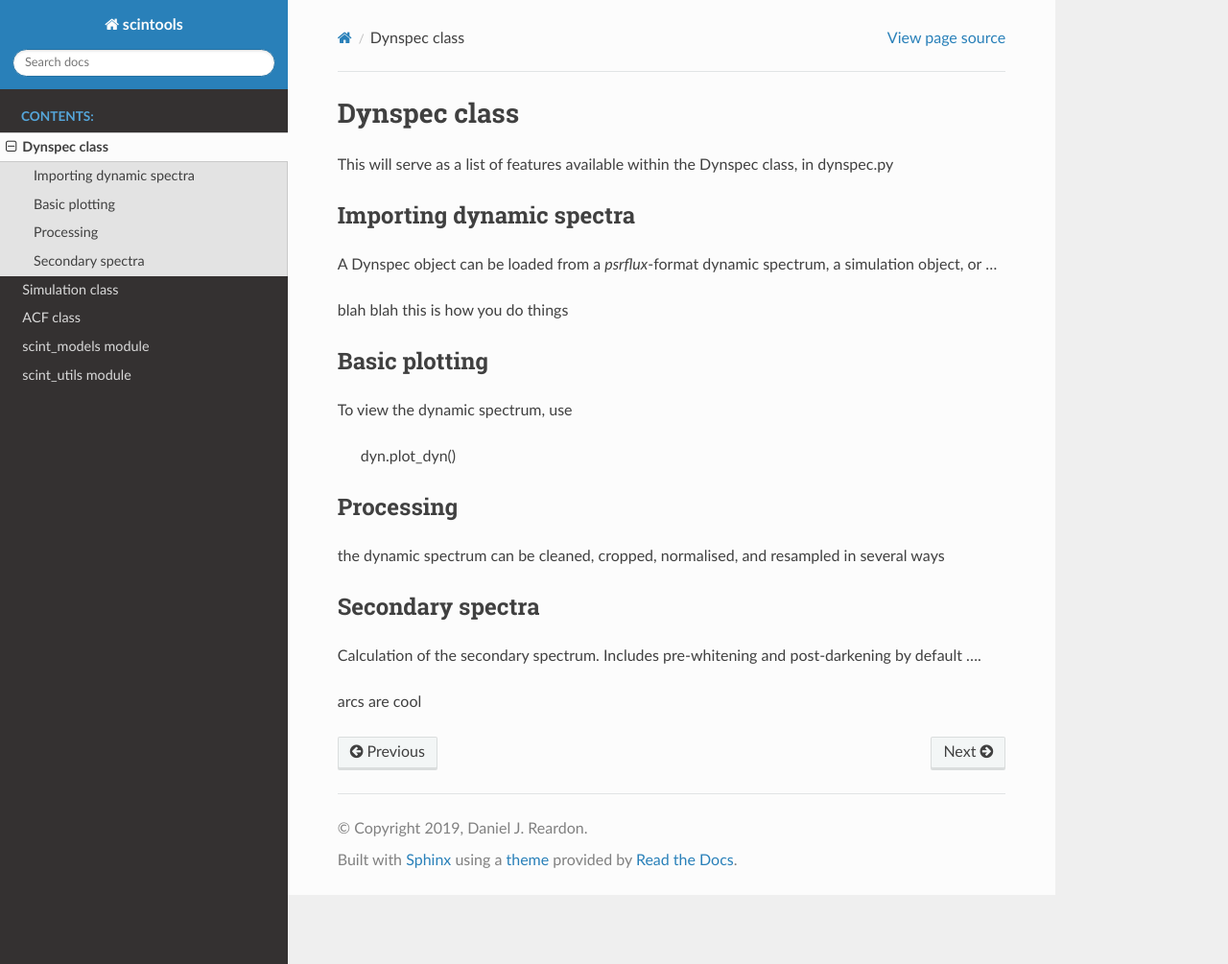
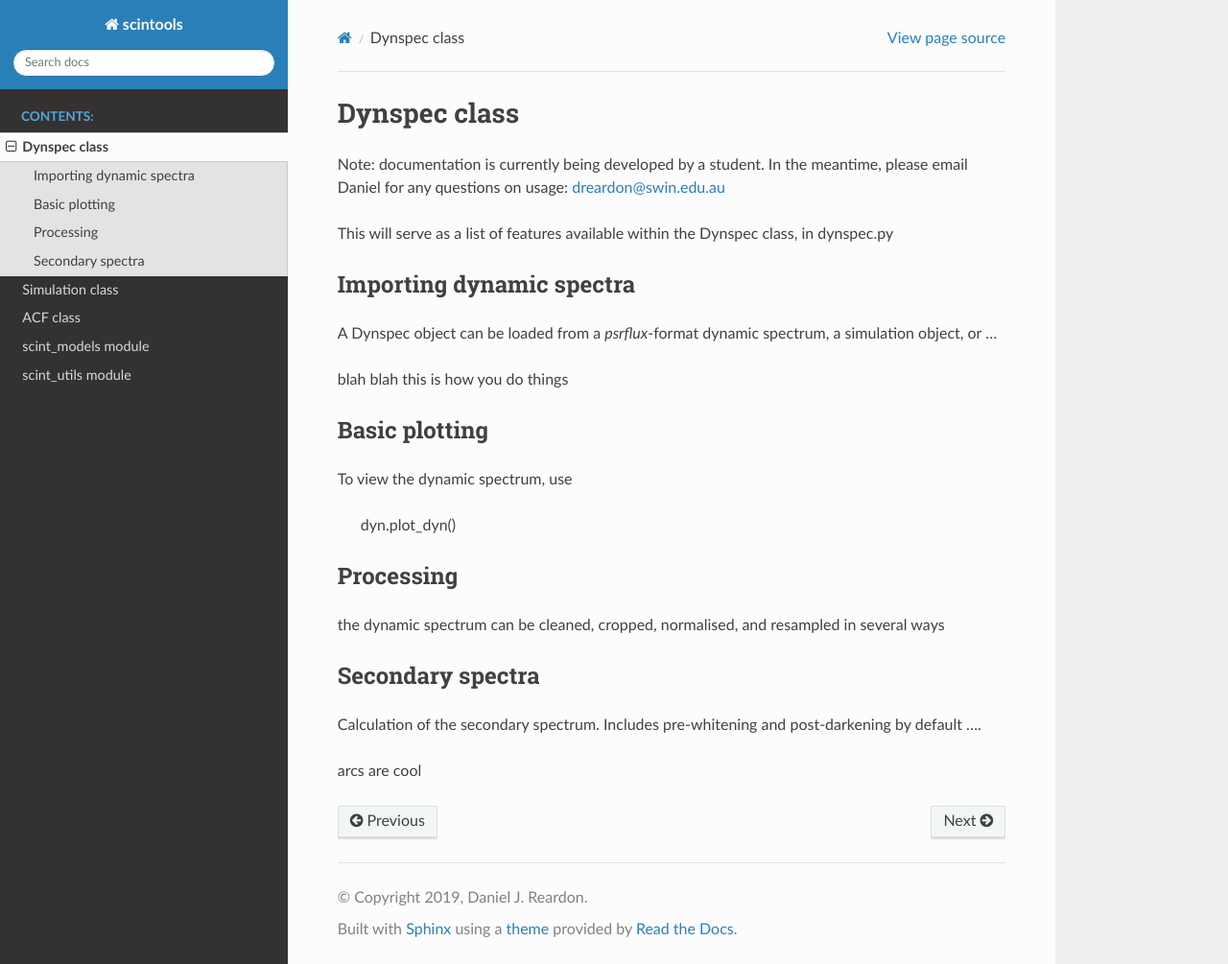
Before and after one commit to danielreardon/scintools, a Sphinx documentation site: the page built from docs/source/dynspec.rst, in a window 1280 px wide and 1005 px high. Shown: the whole window at 96% size. Built offline with Sphinx 7.4.7 and the Read the Docs theme 2.0.0, drawn with Linux system fonts in a browser that asks for light colours.

Commit message:
Update dynspec.rst

```diff
--- a/docs/source/dynspec.rst
+++ b/docs/source/dynspec.rst
@@ -1,5 +1,7 @@
 Dynspec class
 =============
+
+Note: documentation is currently being developed by a student. In the meantime, please email Daniel for any questions on usage: dreardon@swin.edu.au
 
 This will serve as a list of features available within the Dynspec class, in dynspec.py
 
```
